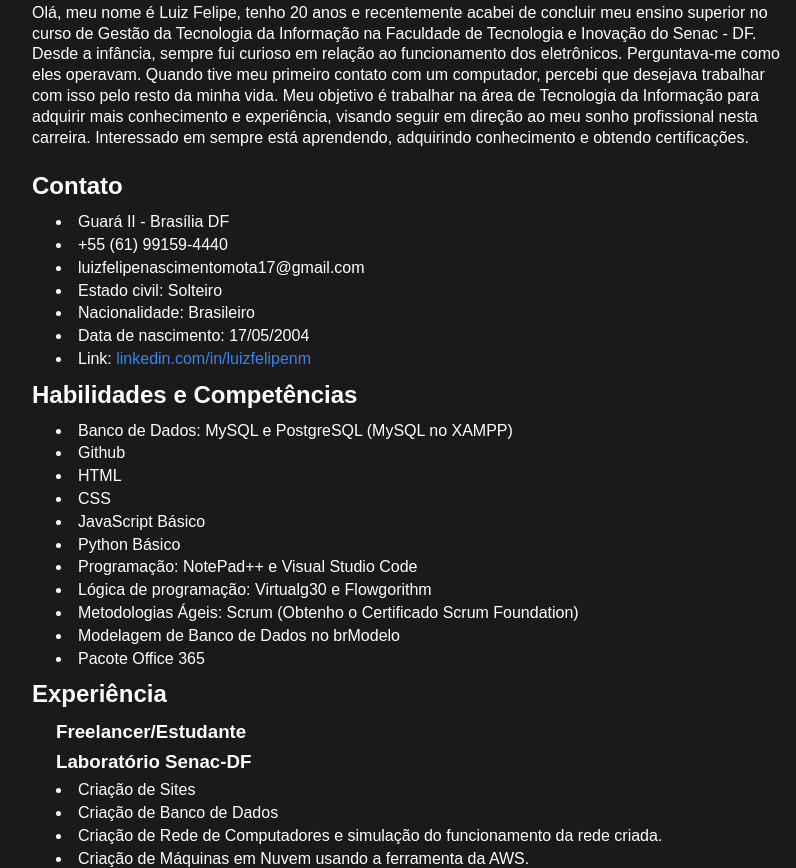
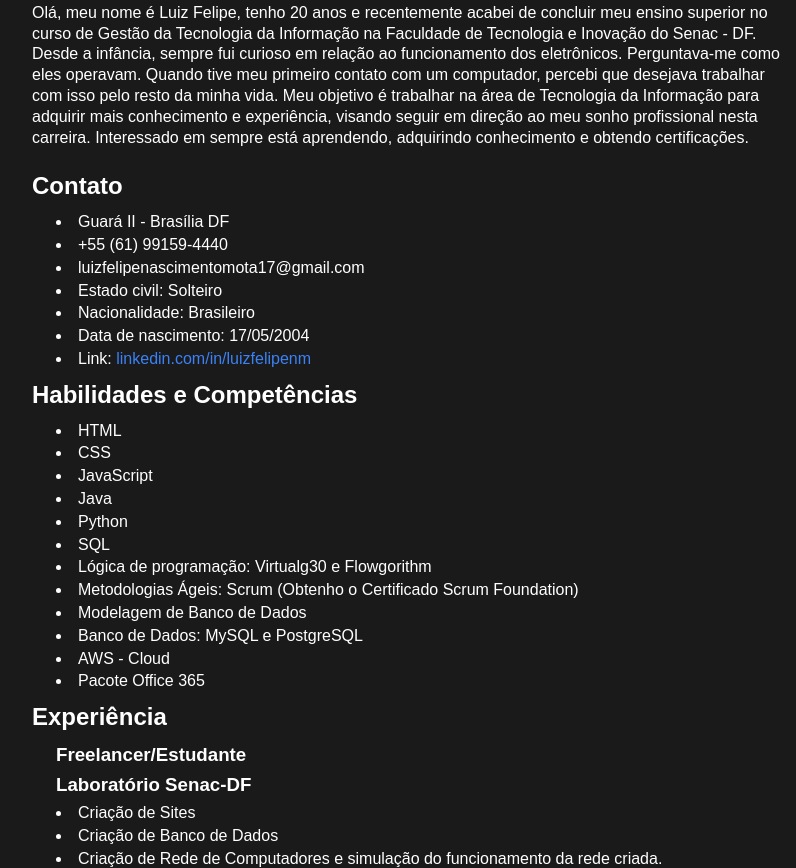
Before and after one commit to luizfelipenm/portifolio2024, a plain HTML site: page index.html in a window 1280 px wide. Shown: the part 341-1209 px from the top of the page, without its empty margins (228-1024 px from the left). Drawn offline with Linux system fonts and the light colour scheme.

Commit message:
Update index.html

```diff
--- a/index.html
+++ b/index.html
@@ -40,16 +40,17 @@
     </ul>
     <h2>Habilidades e Competências</h2>
     <ul>
-      <li>Banco de Dados: MySQL e PostgreSQL (MySQL no XAMPP)</li>
-      <li>Github</li>
       <li>HTML</li>
       <li>CSS</li>
-      <li>JavaScript Básico</li>
-      <li>Python Básico</li>
-      <li>Programação: NotePad++ e Visual Studio Code</li>
+      <li>JavaScript</li>
+      <li>Java</li>
+      <li>Python</li>
+      <li>SQL</li>
       <li>Lógica de programação: Virtualg30 e Flowgorithm</li>
       <li>Metodologias Ágeis: Scrum (Obtenho o Certificado Scrum Foundation)</li>
-      <li>Modelagem de Banco de Dados no brModelo</li>
+      <li>Modelagem de Banco de Dados</li>
+      <li>Banco de Dados: MySQL e PostgreSQL</li>
+      <li>AWS - Cloud</li>
       <li>Pacote Office 365</li>
     </ul>
     <h2>Experiência</h2>
```
